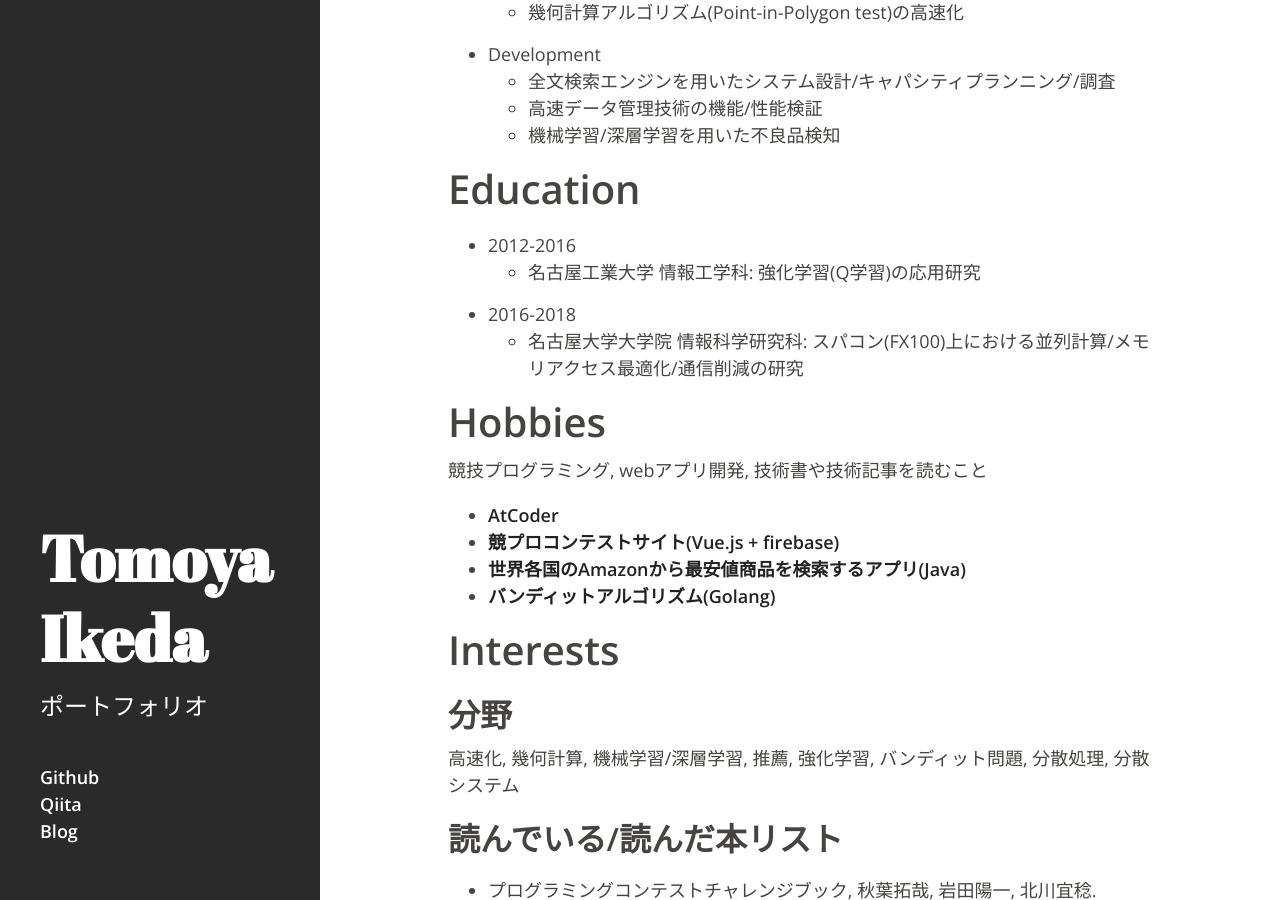
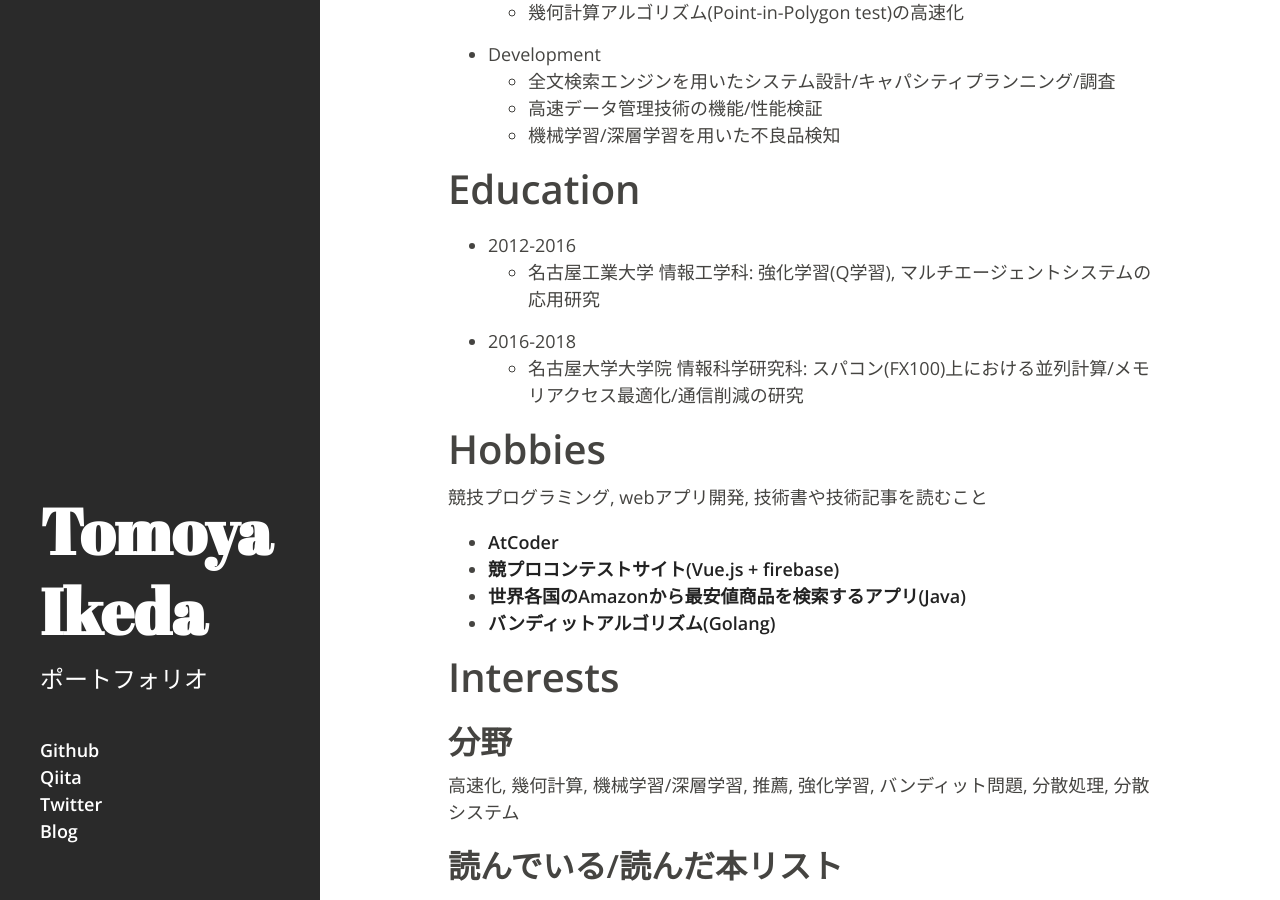
Before and after one commit to motacapla/motacapla.github.io, a Jekyll site: the page built from index.md, in a window 1280 px wide and 900 px high, scrolled down 1037 px. Built offline with Jekyll 4.4.1, drawn with Linux system fonts in a browser that asks for light colours; Markdown is read by kramdown in place of the engine named in the settings; the list of posts is cut into pages by our own code.

Commit message:
added twitter

```diff
--- a/_layouts/default.html
+++ b/_layouts/default.html
@@ -17,6 +17,9 @@
             <li>
               <a href="https://qiita.com/motacapla">Qiita</a>
             </li>
+            <li>
+              <a href="https://twitter.com/motacapla">Twitter</a>
+            </li>
 	    <li>
               <a href="https://tikeda-meu.hatenablog.com/">Blog</a>
 	    </li>
--- a/index.md
+++ b/index.md
@@ -35,7 +35,7 @@ AWS, on-premises
 
 # Education
 - 2012-2016
-  - 名古屋工業大学 情報工学科: 強化学習(Q学習)の応用研究
+  - 名古屋工業大学 情報工学科: 強化学習(Q学習), マルチエージェントシステムの応用研究
 - 2016-2018
   - 名古屋大学大学院 情報科学研究科: スパコン(FX100)上における並列計算/メモリアクセス最適化/通信削減の研究
 
```
